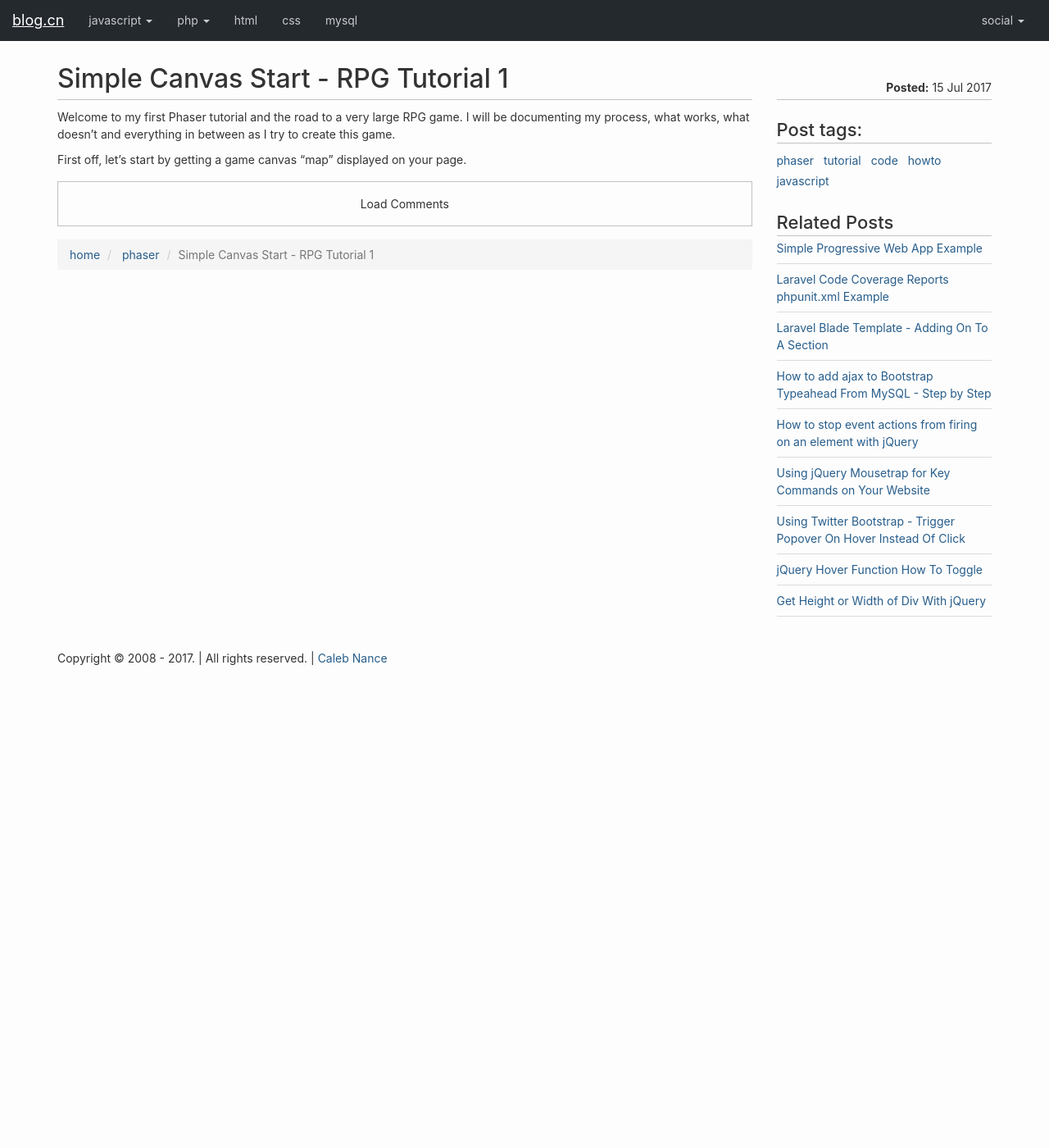
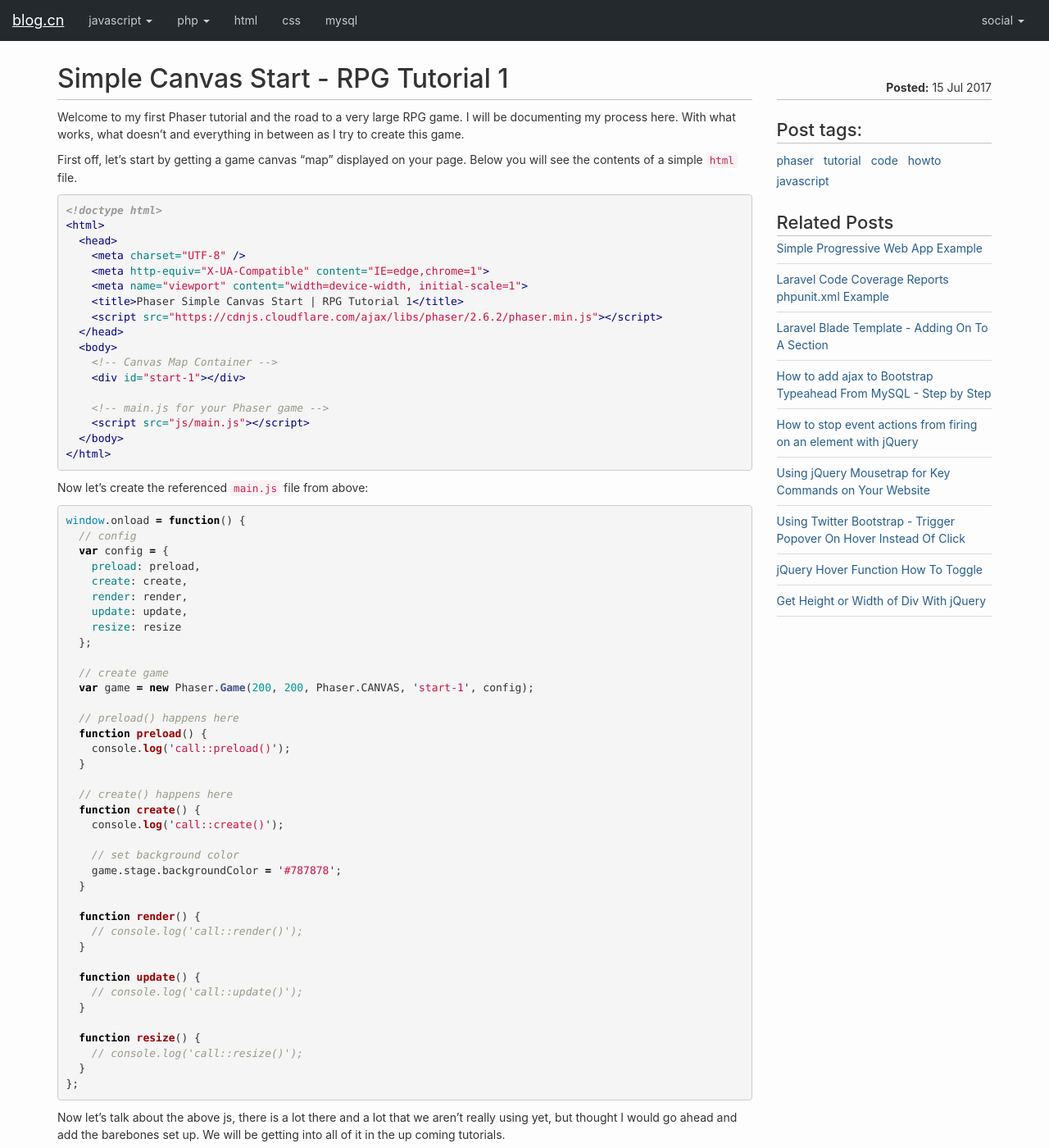
Before and after one commit to calebnance/jekyll_blog-calebnance, a Jekyll site: the page built from _posts/phaser/2017-07-14-simple-canvas-start.markdown, in a window 1280 px wide and 1400 px high. Shown: the whole window at 82% size. Built offline with Jekyll 4.4.1, drawn with Linux system fonts in a browser that asks for light colours; some of the changed text lies outside the part shown.

Commit message:
first tutorial and supporting demo almost done.

```diff
--- a/_posts/phaser/2017-07-14-simple-canvas-start.markdown
+++ b/_posts/phaser/2017-07-14-simple-canvas-start.markdown
@@ -8,6 +8,77 @@
 tags: phaser tutorial code howto javascript
 ---
 
-Welcome to my first Phaser tutorial and the road to a very large RPG game. I will be documenting my process, what works, what doesn't and everything in between as I try to create this game.
+Welcome to my first Phaser tutorial and the road to a very large RPG game. I will be documenting my process here. With what works, what doesn't and everything in between as I try to create this game.
 
-First off, let's start by getting a game canvas "map" displayed on your page.
+First off, let's start by getting a game canvas "map" displayed on your page. Below you will see the contents of a simple `html` file.
+
+{% highlight html %}
+<!doctype html>
+<html>
+  <head>
+    <meta charset="UTF-8" />
+    <meta http-equiv="X-UA-Compatible" content="IE=edge,chrome=1">
+    <meta name="viewport" content="width=device-width, initial-scale=1">
+    <title>Phaser Simple Canvas Start | RPG Tutorial 1</title>
+    <script src="https://cdnjs.cloudflare.com/ajax/libs/phaser/2.6.2/phaser.min.js"></script>
+  </head>
+  <body>
+    <!-- Canvas Map Container -->
+    <div id="start-1"></div>
+
+    <!-- main.js for your Phaser game -->
+    <script src="js/main.js"></script>
+  </body>
+</html>
+{% endhighlight %}
+
+Now let's create the referenced `main.js` file from above:
+
+{% highlight javascript %}
+window.onload = function() {
+  // config
+  var config = {
+    preload: preload,
+    create: create,
+    render: render,
+    update: update,
+    resize: resize
+  };
+
+  // create game
+  var game = new Phaser.Game(200, 200, Phaser.CANVAS, 'start-1', config);
+
+  // preload() happens here
+  function preload() {
+    console.log('call::preload()');
+  }
+
+  // create() happens here
+  function create() {
+    console.log('call::create()');
+
+    // set background color
+    game.stage.backgroundColor = '#787878';
+  }
+
+  function render() {
+    // console.log('call::render()');
+  }
+
+  function update() {
+    // console.log('call::update()');
+  }
+
+  function resize() {
+    // console.log('call::resize()');
+  }
+};
+{% endhighlight %}
+
+Now let's talk about the above js, there is a lot there and a lot that we aren't really using yet, but thought I would go ahead and add the barebones set up. We will be getting into all of it in the up coming tutorials.
+
+First, if you run this file, what it should produce on screen is a 200px by 200px grey (#787878) canvas block. If you don't see that, open your dev console and make sure everything is connected properly. Here is this tutorial demoed live: <a href="{{ "/tutorial/phaser/simple-canvas-start.html" | relative_url }}" target="_blank" rel="nofollow">Demo Simple Canvas Start</a>
+
+{% highlight javascript %}
+var game = new Phaser.Game(200, 200, Phaser.CANVAS, 'start-1', config);
+{% endhighlight %}
--- a/_posts/tutorial/phaser/2017-07-14-simple-canvas-start.markdown
+++ b/_posts/tutorial/phaser/2017-07-14-simple-canvas-start.markdown
@@ -2,7 +2,7 @@
 layout: phaser-2.6.2_tutorial
 title: "Simple Canvas Start"
 date: 2017-07-14 23:49:18 -0500
-excerpt: A very basic tutorial on how to start developing on the Phaser game engine
+excerpt: A very basic tutorial on how to start developing on the Phaser game engine..
 categories: tutorial phaser
 tags: phaser tutorial rpg howto javascript
 nofeature: true
```
